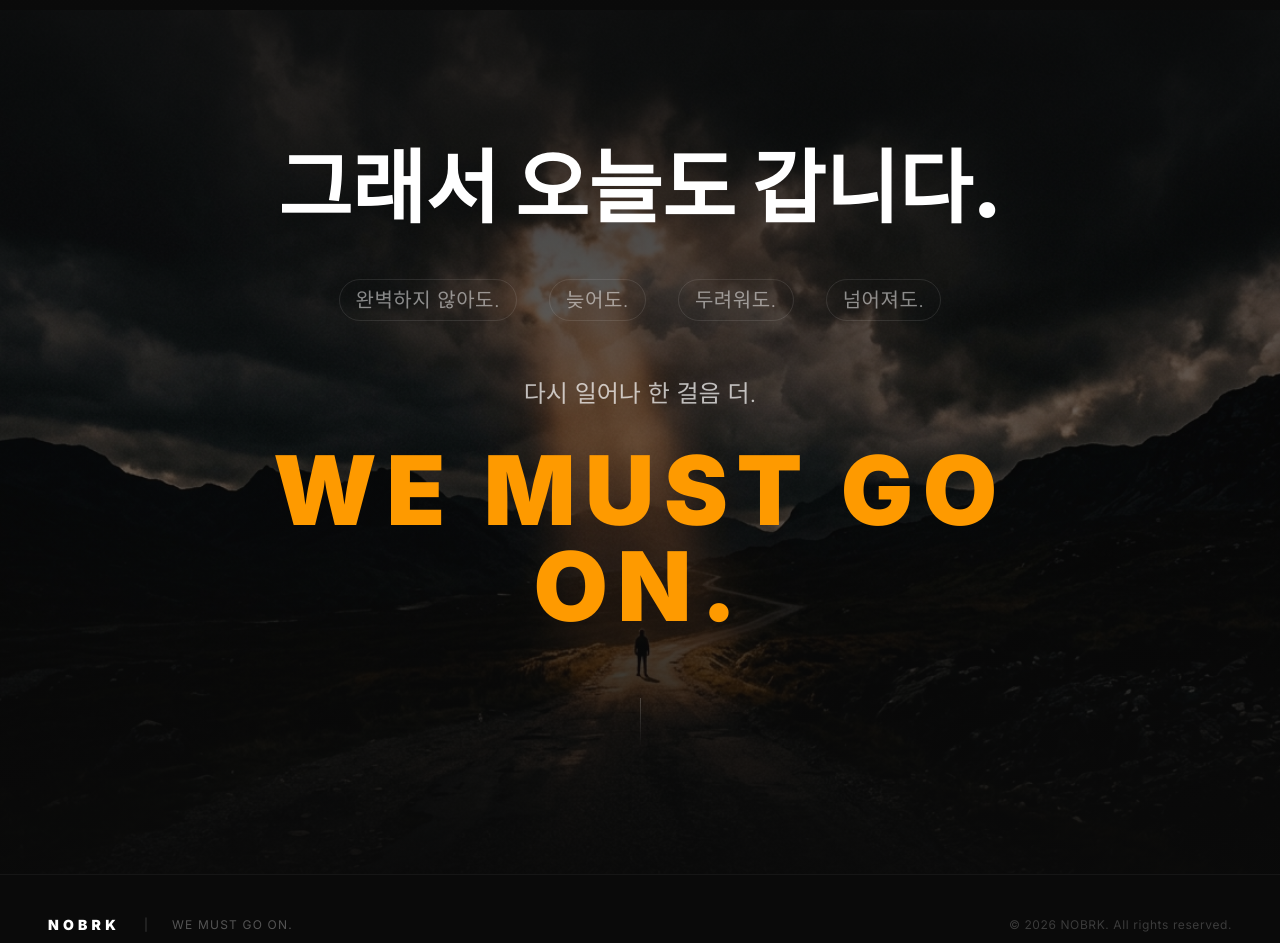
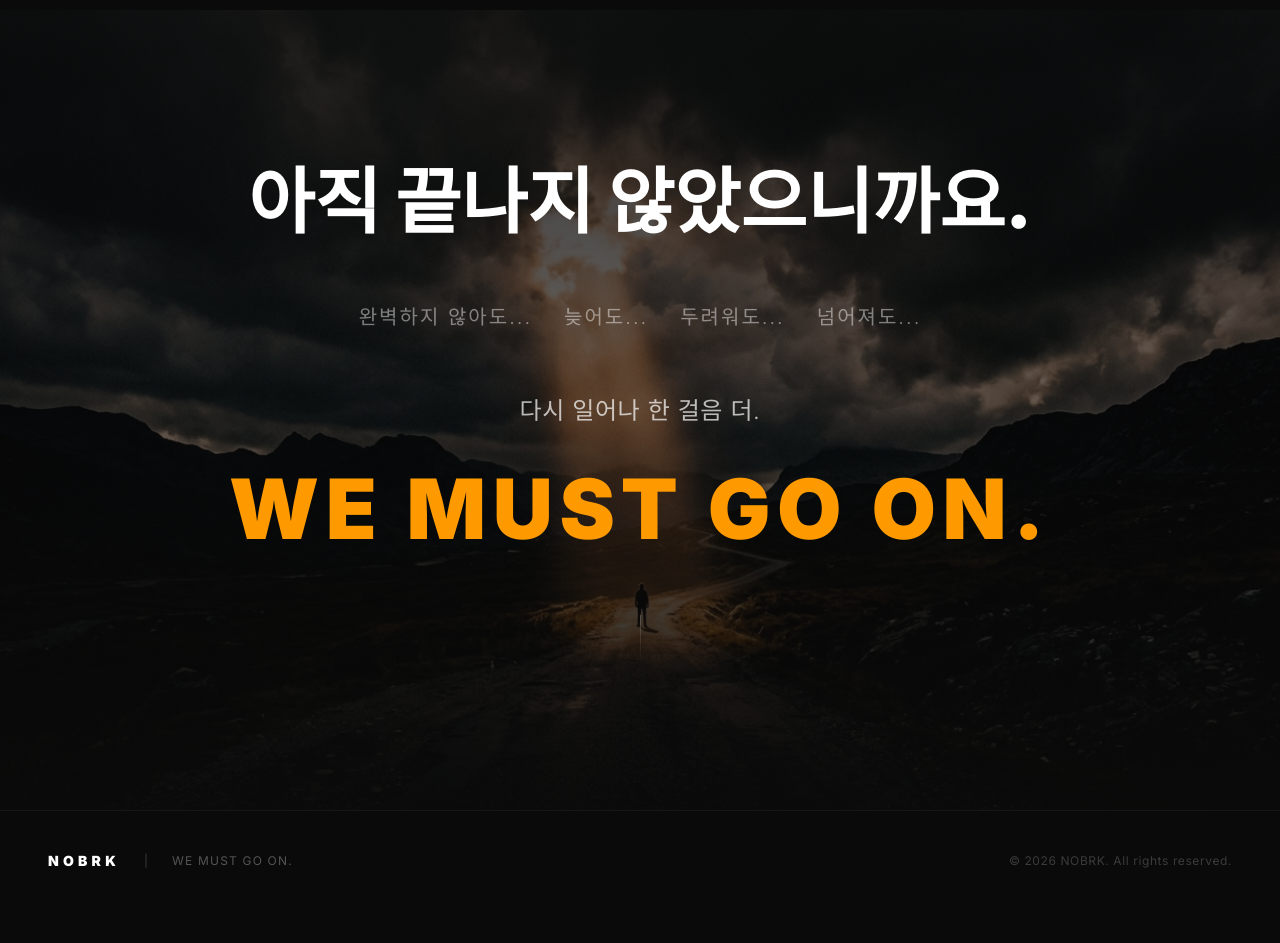
Before and after one commit to Hunter-klaus/nobrk-landing, a Next.js app: page / in a window 1280 px wide. Shown: the part 6100-7043 px from the top of the page. After the commit the page ends 7011 px from the top, so only its background shows below. Built offline with nearby package versions, Linux system fonts and the light colour scheme; a web font is replaced by a local one.

Commit message:
fix: Final section text updates and single-line WE MUST GO ON

```diff
--- a/components/sections/FinalSection.tsx
+++ b/components/sections/FinalSection.tsx
@@ -5,10 +5,10 @@ import { motion } from 'framer-motion'
 import ScrollReveal from '@/components/ui/ScrollReveal'
 
 const reasons = [
-  '완벽하지 않아도.',
-  '늦어도.',
-  '두려워도.',
-  '넘어져도.',
+  '완벽하지 않아도...',
+  '늦어도...',
+  '두려워도...',
+  '넘어져도...',
 ]
 
 export default function FinalSection() {
@@ -37,19 +37,19 @@ export default function FinalSection() {
         />
       </div>
 
-      <div className="relative z-10 max-w-4xl mx-auto text-center">
-        {/* 그래서 오늘도 갑니다 */}
+      <div className="relative z-10 max-w-5xl mx-auto text-center px-4">
+        {/* 아직 끝나지 않았으니까요. */}
         <ScrollReveal>
-          <h2 className="text-[clamp(2.5rem,7vw,5rem)] font-black text-white leading-tight mb-12">
-            그래서 오늘도 갑니다.
+          <h2 className="text-[clamp(2.2rem,6vw,4.5rem)] font-black text-white leading-tight mb-14">
+            아직 끝나지 않았으니까요.
           </h2>
         </ScrollReveal>
 
-        {/* 4가지 조건 */}
-        <div className="flex flex-wrap justify-center gap-4 md:gap-8 mb-16">
+        {/* 4가지 조건 — 테두리 없이 점점점으로 감성적인 연결 */}
+        <div className="flex flex-wrap justify-center items-center gap-4 md:gap-8 mb-16">
           {reasons.map((reason, i) => (
             <ScrollReveal key={i} delay={0.15 * i}>
-              <span className="text-white/50 text-base md:text-xl font-light tracking-wide px-4 py-2 border border-white/10 rounded-full">
+              <span className="text-white/45 text-base md:text-xl font-light tracking-widest">
                 {reason}
               </span>
             </ScrollReveal>
@@ -58,20 +58,20 @@ export default function FinalSection() {
 
         {/* 다시 일어나 한 걸음 더 */}
         <ScrollReveal delay={0.6}>
-          <p className="text-white/70 text-lg md:text-2xl font-light mb-8">
+          <p className="text-white/70 text-lg md:text-2xl font-light mb-10 tracking-wide">
             다시 일어나 한 걸음 더.
           </p>
         </ScrollReveal>
 
-        {/* WE MUST GO ON */}
+        {/* WE MUST GO ON. — 줄바꿈 없이 한 줄로 유지 */}
         <motion.div
           initial={{ opacity: 0, scale: 0.95 }}
           whileInView={{ opacity: 1, scale: 1 }}
           viewport={{ once: true }}
           transition={{ duration: 1, delay: 0.8 }}
-          className="mt-6 mb-16"
+          className="mt-4 mb-16"
         >
-          <p className="text-amber-500 text-[clamp(2.5rem,8vw,6rem)] font-black tracking-[0.1em] uppercase leading-none">
+          <p className="text-amber-500 text-[clamp(2rem,6.5vw,5.5rem)] font-black tracking-[0.08em] uppercase leading-none whitespace-nowrap">
             WE MUST GO ON.
           </p>
         </motion.div>
```
